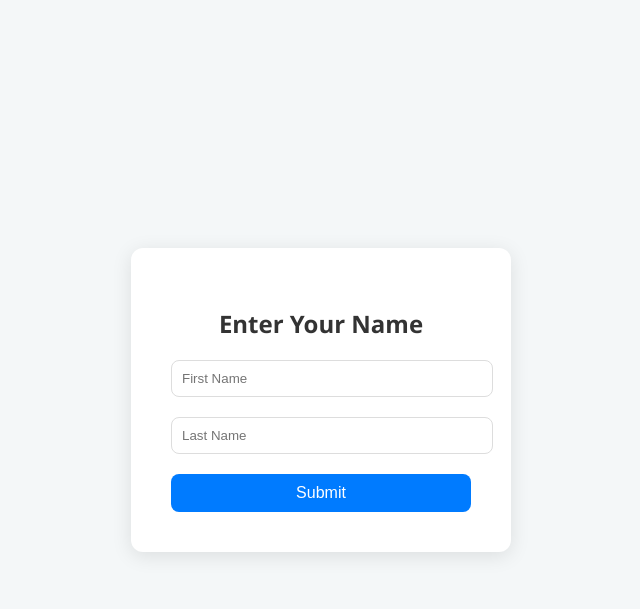
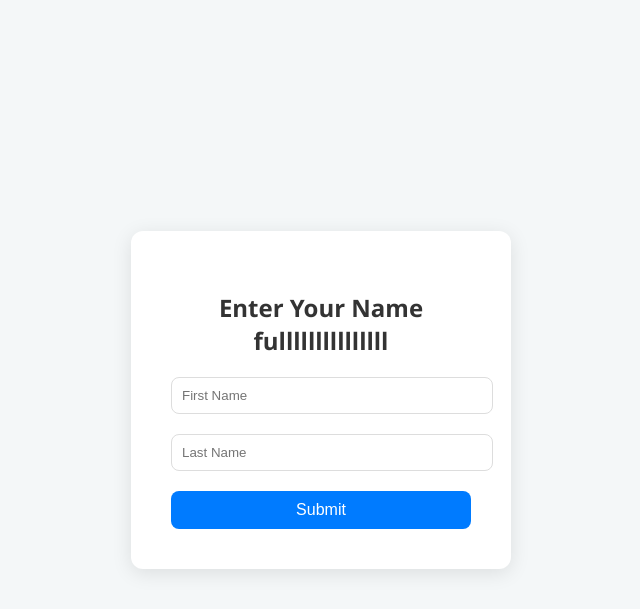
Before and after one commit to Shivanirathod126/web-app, a Flask app: page / in a window 1280 px wide. Shown: the top 609 px of the page, without its empty margins (319-959 px from the left). Run offline with Flask 3, Linux system fonts and the light colour scheme.

Commit message:
fix: form

```diff
--- a/templates/form.html
+++ b/templates/form.html
@@ -53,7 +53,7 @@
 </head>
 <body>
     <div class="form-container">
-        <h2>Enter Your Name</h2>
+        <h2>Enter Your Name fulllllllllllllll</h2>
         <form method="POST">
             <input type="text" name="first_name" placeholder="First Name" required>
             <input type="text" name="last_name" placeholder="Last Name" required>
```
